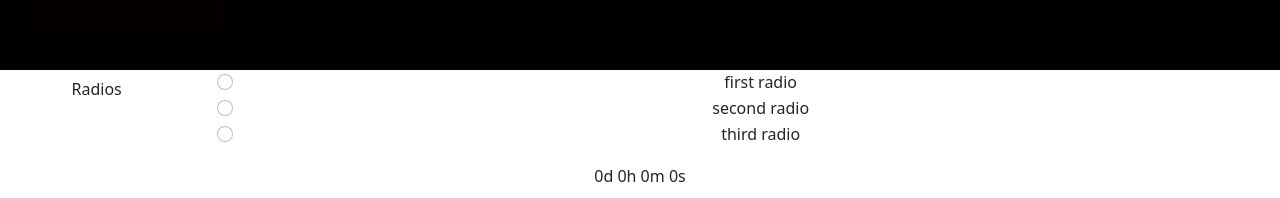
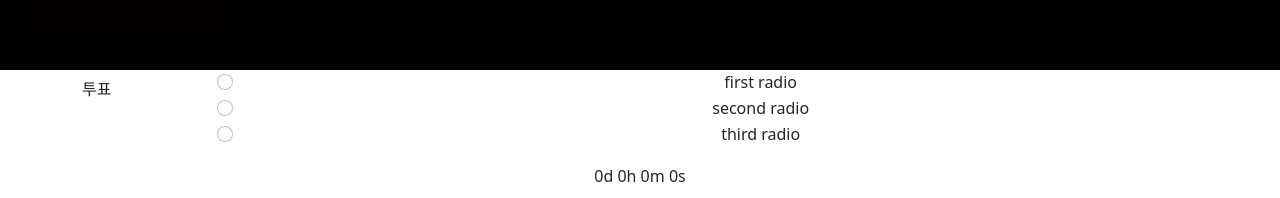
Before and after one commit to codestates/BEB_01_final3, a React (Create React App) app in the folder client/: page /video/1/counterpage in a window 1280 px wide. Shown: the part 129-327 px from the top of the page. Built offline with nearby package versions, Linux system fonts and the light colour scheme; no server answers.

Commit message:
카운터페이지

```diff
--- a/client/src/components/VideoDetailPage/CounterPage/CounterPage.js
+++ b/client/src/components/VideoDetailPage/CounterPage/CounterPage.js
@@ -79,7 +79,7 @@ function CounterPage() {
       <fieldset>
         <Form.Group as={Row} className="mb-3">
           <Form.Label as="legend" column sm={2}>
-            Radios
+            투표
           </Form.Label>
           <Col sm={10}>
             <Form.Check
```
